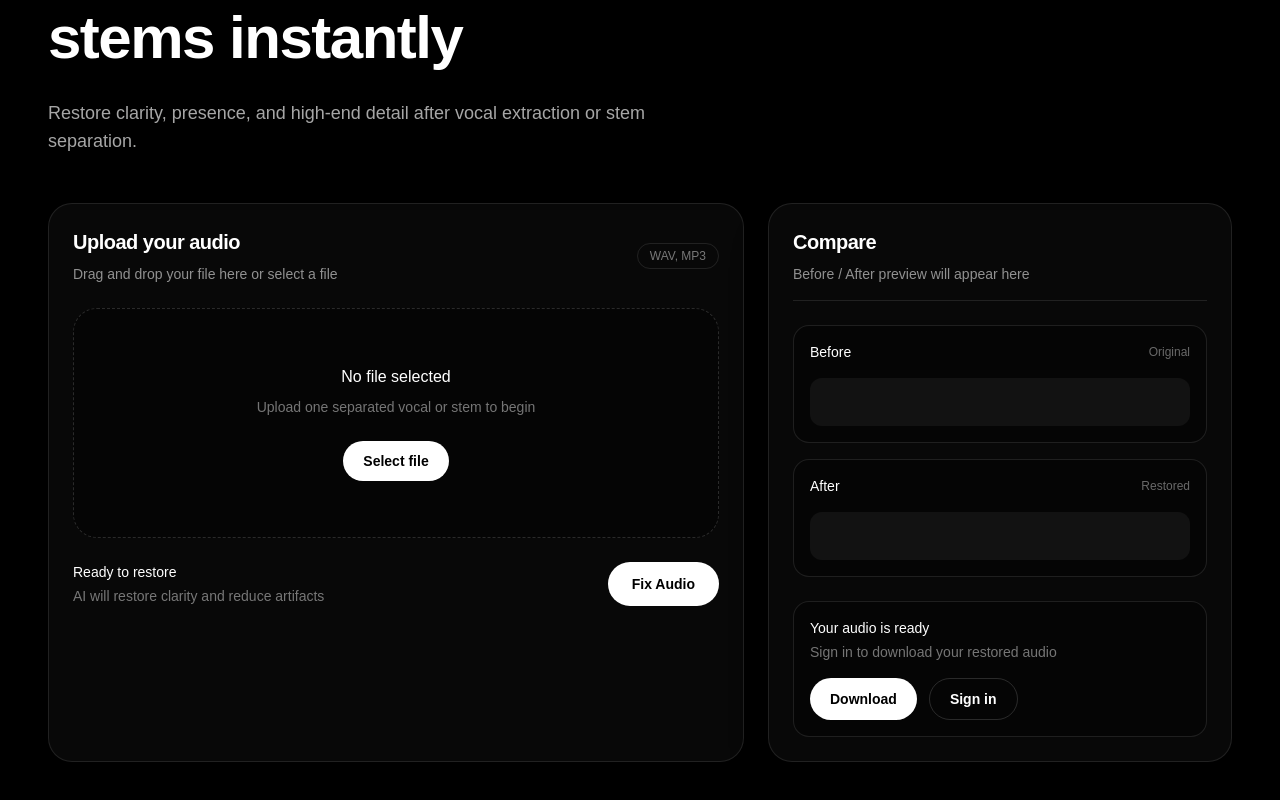
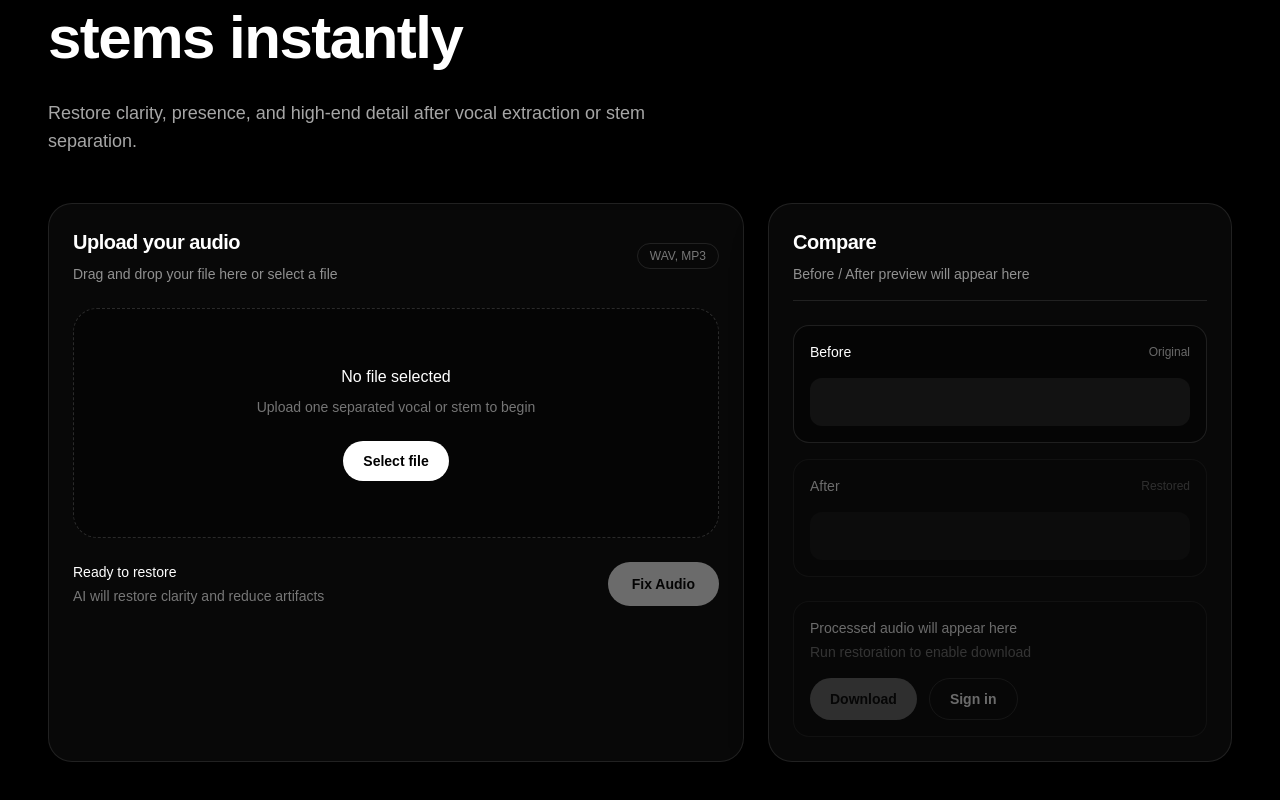
Before and after one commit to cocoro-sugiura/soundfix, a Next.js app in the folder frontend/: page / in a window 1280 px wide. Shown: the part 242-1042 px from the top of the page. Built offline with nearby package versions, Linux system fonts and the light colour scheme.

Commit message:
feat: add interactive upload and restore states to Soundfix UI

```diff
--- a/frontend/app/page.tsx
+++ b/frontend/app/page.tsx
@@ -1,4 +1,44 @@
+"use client";
+
+import { ChangeEvent, useRef, useState } from "react";
+
 export default function Home() {
+  const inputRef = useRef<HTMLInputElement | null>(null);
+  const [selectedFileName, setSelectedFileName] = useState("");
+  const [isProcessing, setIsProcessing] = useState(false);
+  const [isReady, setIsReady] = useState(false);
+
+  const handleSelectFile = () => {
+    inputRef.current?.click();
+  };
+
+  const handleFileChange = (event: ChangeEvent<HTMLInputElement>) => {
+    const file = event.target.files?.[0];
+
+    if (!file) {
+      setSelectedFileName("");
+      setIsReady(false);
+      return;
+    }
+
+    setSelectedFileName(file.name);
+    setIsReady(false);
+  };
+
+  const handleFixAudio = async () => {
+    if (!selectedFileName || isProcessing) {
+      return;
+    }
+
+    setIsProcessing(true);
+    setIsReady(false);
+
+    await new Promise((resolve) => setTimeout(resolve, 2200));
+
+    setIsProcessing(false);
+    setIsReady(true);
+  };
+
   return (
     <main className="min-h-screen bg-black text-white">
       <div className="mx-auto flex min-h-screen w-full max-w-7xl flex-col px-6 py-6 sm:px-10 lg:px-12">
@@ -39,17 +79,31 @@ export default function Home() {
                 </span>
               </div>
 
+              <input
+                ref={inputRef}
+                type="file"
+                accept=".wav,.mp3,audio/wav,audio/mpeg"
+                className="hidden"
+                onChange={handleFileChange}
+              />
+
               <div className="mt-6 rounded-3xl border border-dashed border-white/15 bg-black/30 px-6 py-14 text-center">
                 <div className="mx-auto max-w-md">
                   <p className="text-base font-medium text-white">
-                    No file selected
+                    {selectedFileName || "No file selected"}
                   </p>
                   <p className="mt-2 text-sm text-white/45">
-                    Upload one separated vocal or stem to begin
+                    {selectedFileName
+                      ? "File loaded and ready for restoration"
+                      : "Upload one separated vocal or stem to begin"}
                   </p>
                   <div className="mt-6">
-                    <button className="rounded-full bg-white px-5 py-2.5 text-sm font-semibold text-black transition hover:opacity-90">
-                      Select file
+                    <button
+                      type="button"
+                      onClick={handleSelectFile}
+                      className="rounded-full bg-white px-5 py-2.5 text-sm font-semibold text-black transition hover:opacity-90"
+                    >
+                      {selectedFileName ? "Change file" : "Select file"}
                     </button>
                   </div>
                 </div>
@@ -58,14 +112,25 @@ export default function Home() {
               <div className="mt-6 flex flex-col gap-3 sm:flex-row sm:items-center sm:justify-between">
                 <div>
                   <p className="text-sm font-medium text-white">
-                    Ready to restore
+                    {isProcessing
+                      ? "Restoring your audio"
+                      : isReady
+                        ? "Restoration complete"
+                        : "Ready to restore"}
                   </p>
                   <p className="mt-1 text-sm text-white/45">
-                    AI will restore clarity and reduce artifacts
+                    {isProcessing
+                      ? "Improving clarity, fixing artifacts, rebuilding high-end"
+                      : "AI will restore clarity and reduce artifacts"}
                   </p>
                 </div>
-                <button className="rounded-full bg-white px-6 py-3 text-sm font-semibold text-black transition hover:opacity-90">
-                  Fix Audio
+                <button
+                  type="button"
+                  onClick={handleFixAudio}
+                  disabled={!selectedFileName || isProcessing}
+                  className="rounded-full bg-white px-6 py-3 text-sm font-semibold text-black transition hover:opacity-90 disabled:cursor-not-allowed disabled:opacity-40"
+                >
+                  {isProcessing ? "Restoring..." : "Fix Audio"}
                 </button>
               </div>
             </section>
@@ -74,7 +139,9 @@ export default function Home() {
               <div className="border-b border-white/10 pb-4">
                 <h2 className="text-xl font-semibold tracking-tight">Compare</h2>
                 <p className="mt-2 text-sm text-white/55">
-                  Before / After preview will appear here
+                  {isReady
+                    ? "Preview is ready for before and after comparison"
+                    : "Before / After preview will appear here"}
                 </p>
               </div>
 
@@ -89,7 +156,11 @@ export default function Home() {
                   <div className="mt-4 h-12 rounded-xl bg-white/5" />
                 </div>
 
-                <div className="rounded-2xl border border-white/10 bg-black/30 p-4">
+                <div
+                  className={`rounded-2xl border border-white/10 bg-black/30 p-4 transition ${
+                    isReady ? "opacity-100" : "opacity-40"
+                  }`}
+                >
                   <div className="flex items-center justify-between">
                     <span className="text-sm font-medium text-white">After</span>
                     <span className="text-xs text-white/40">Restored</span>
@@ -98,15 +169,25 @@ export default function Home() {
                 </div>
               </div>
 
-              <div className="mt-6 rounded-2xl border border-white/10 bg-black/30 p-4">
+              <div
+                className={`mt-6 rounded-2xl border border-white/10 bg-black/30 p-4 transition ${
+                  isReady ? "opacity-100" : "opacity-40"
+                }`}
+              >
                 <p className="text-sm font-medium text-white">
-                  Your audio is ready
+                  {isReady ? "Your audio is ready" : "Processed audio will appear here"}
                 </p>
                 <p className="mt-1 text-sm text-white/45">
-                  Sign in to download your restored audio
+                  {isReady
+                    ? "Sign in to download your restored audio"
+                    : "Run restoration to enable download"}
                 </p>
                 <div className="mt-4 flex flex-col gap-3 sm:flex-row">
-                  <button className="rounded-full bg-white px-5 py-2.5 text-sm font-semibold text-black transition hover:opacity-90">
+                  <button
+                    type="button"
+                    disabled={!isReady}
+                    className="rounded-full bg-white px-5 py-2.5 text-sm font-semibold text-black transition hover:opacity-90 disabled:cursor-not-allowed disabled:opacity-40"
+                  >
                     Download
                   </button>
                   <button className="rounded-full border border-white/15 px-5 py-2.5 text-sm font-semibold text-white transition hover:border-white/30 hover:bg-white/5">
```
